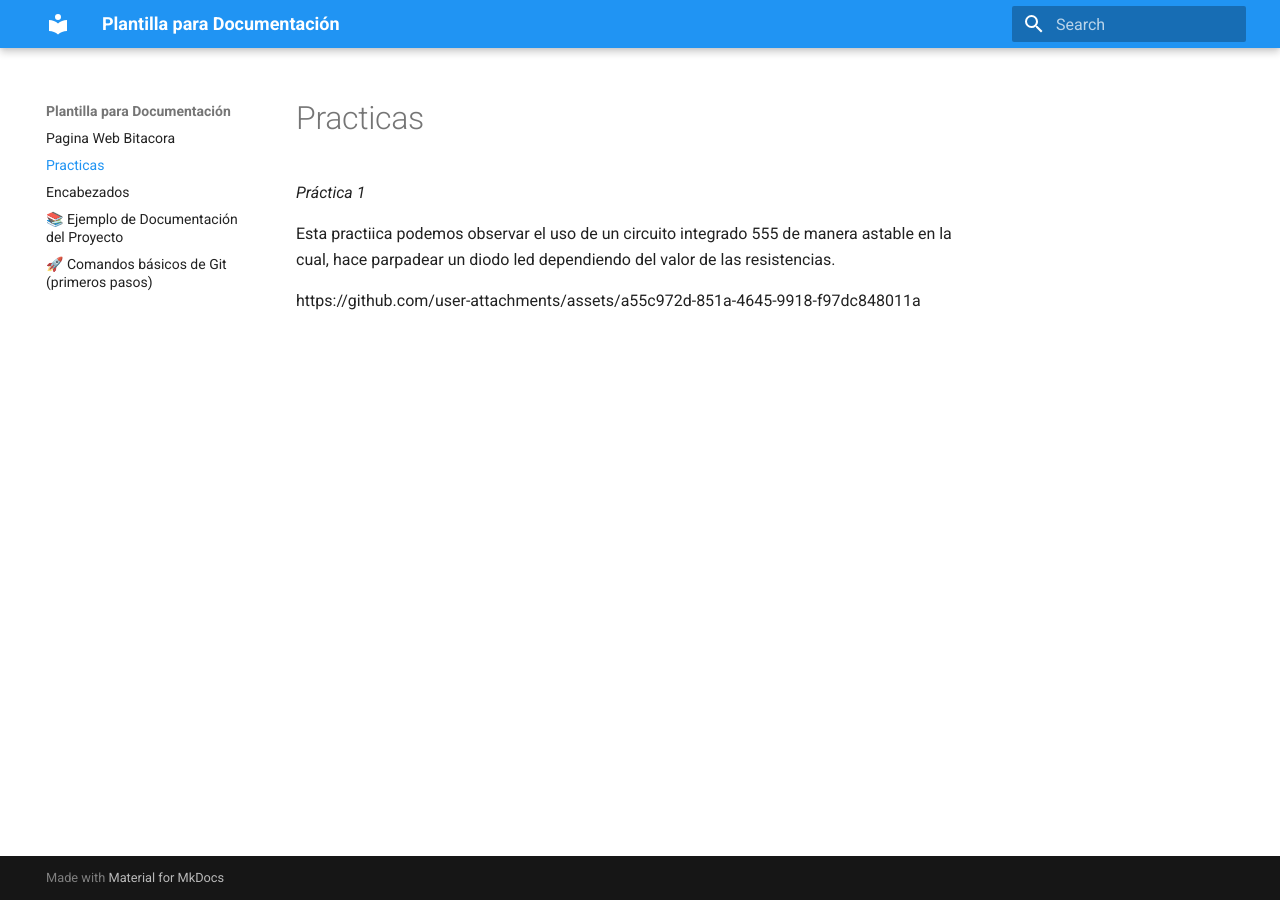
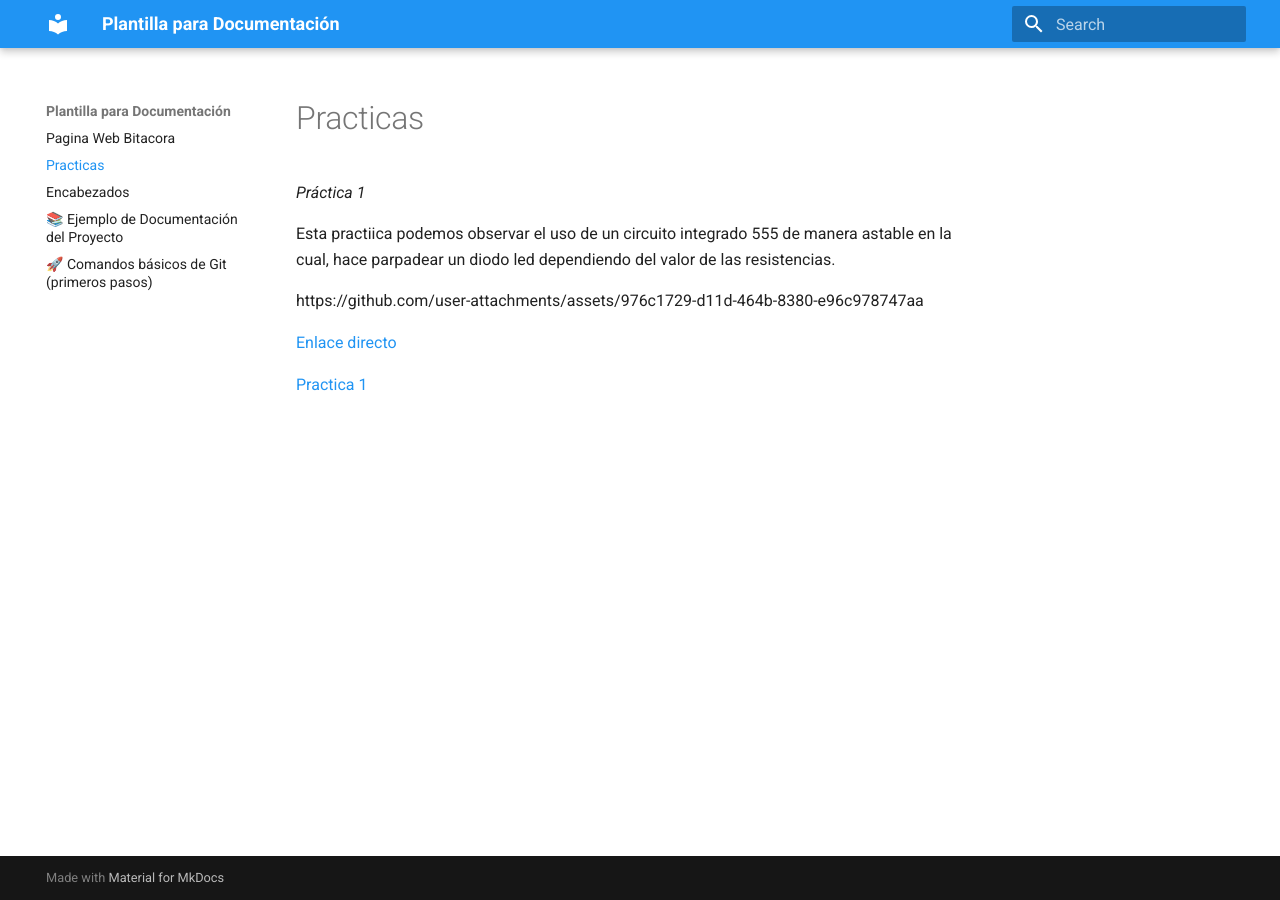
Before and after one commit to AbrahamNoda/Pagina_de_Abraham, an MkDocs documentation site: the page built from docs/Practicas.md, in a window 1280 px wide. Built offline with MkDocs 1.6.1 and Material for MkDocs 9.7.7, drawn with Linux system fonts in a browser that asks for light colours.

Commit message:
Update Practicas.md

```diff
--- a/docs/Practicas.md
+++ b/docs/Practicas.md
@@ -3,5 +3,14 @@
 Esta practiica podemos observar el uso de un circuito integrado 555 de manera astable en la cual, hace parpadear un diodo led dependiendo del valor de las resistencias.
 
 
+https://github.com/user-attachments/assets/976c1729-d11d-464b-8380-e96c978747aa
 
-https://github.com/user-attachments/assets/a55c972d-851a-4645-9918-f97dc848011a
+
+
+
+[Enlace directo](https://github.com/user-attachments/assets/a55c972d-851a-4645-9918-f97dc848011a)
+
+
+[Practica 1][doc-ref]
+
+[doc-ref]: https://github.com/user-attachments/assets/a55c972d-851a-4645-9918-f97dc848011a "Practica 1"
```
